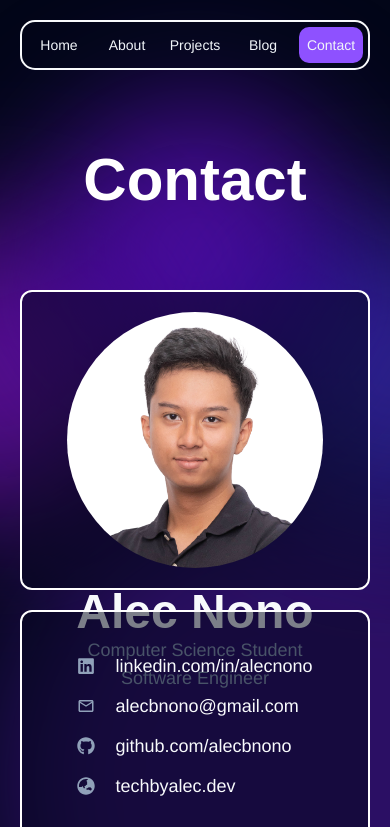
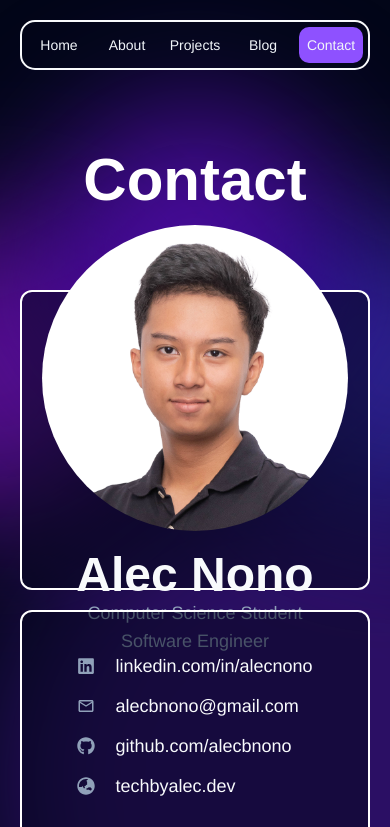
Before and after one commit to alecbnono/tech-by-alec-frontend, a React (Vite) app: page /contact in a window 390 px wide. Shown: the top 827 px of the page. Built offline with nearby package versions, Linux system fonts and the light colour scheme; a web font is replaced by a local one.

Commit message:
Fix contact card

```diff
--- a/src/pages/Contact.jsx
+++ b/src/pages/Contact.jsx
@@ -6,13 +6,15 @@ function Contact() {
     <section className="flex flex-col gap-20 py-20">
       <h1 className="font-bold text-6xl">Contact</h1>
       <div className="flex flex-col gap-5">
-        <div className="h-75 flex flex-col md:flex-row gap-5 md:gap-15 rounded-xl border-2 border-white p-5 items-center bg-slate-950/50">
-          <img
-            src="/about/profile-picture.png"
-            alt=""
-            className="h-full rounded-full"
-          />
-          <div className="text-lg text-slate-400 text-center md:text-left">
+        <div className="h-75 flex flex-col md:flex-row gap-5 justify-center md:gap-15 rounded-xl border-2 border-white p-5 items-center bg-slate-950/50">
+          <div className="flex-1 flex items-center justify-center object-contain">
+            <img
+              src="/about/profile-picture.png"
+              alt=""
+              className="rounded-full w-full mx-20 md:mx-0"
+            />
+          </div>
+          <div className="text-lg text-slate-400 text-center md:text-left flex-1">
             <h1 className="font-bold text-5xl text-slate-50">Alec Nono</h1>
             <p>Computer Science Student</p>
             <p>Software Engineer</p>
```
